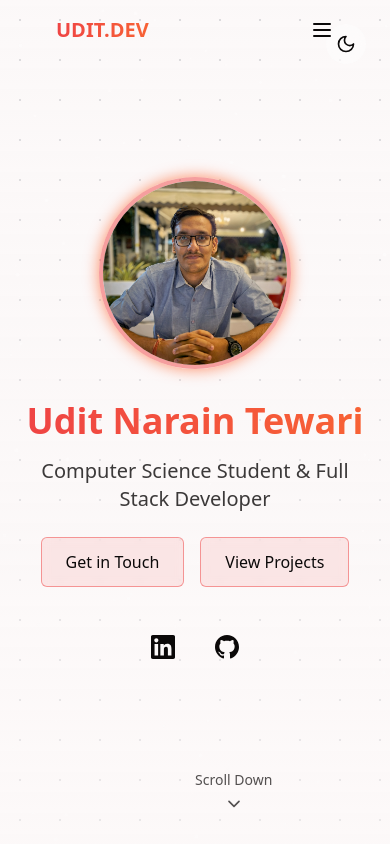
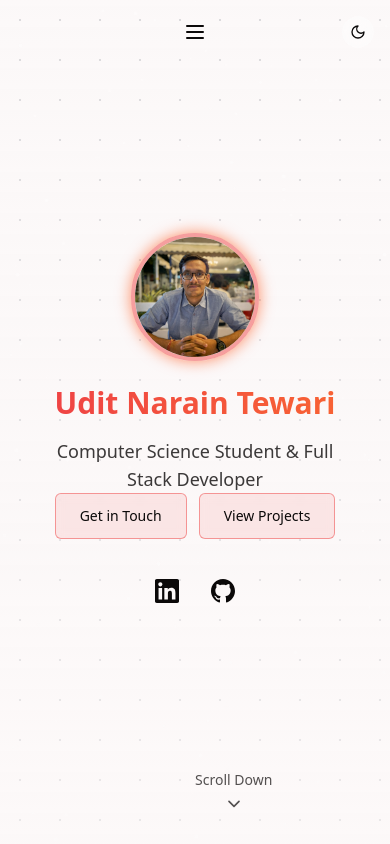
Before and after one commit to udit2002-c/porfolio2, a React (Vite) app: page / in a window 390 px wide. Shown: the top 844 px of the page. Built offline with nearby package versions, Linux system fonts and the light colour scheme.

Commit message:
Optimised Mobile veiw

```diff
--- a/src/components/Hero.tsx
+++ b/src/components/Hero.tsx
@@ -4,7 +4,7 @@ import { SpaceBackground } from "./SpaceBackground";
 
 export const Hero = () => {
   return (
-    <section id="hero" className="min-h-screen flex flex-col justify-center relative overflow-hidden">
+    <section id="hero" className="min-h-screen flex flex-col justify-center relative overflow-hidden px-4">
       {/* Space background */}
       <SpaceBackground />
 
@@ -51,7 +51,7 @@ export const Hero = () => {
         }}
       />
 
-      <div className="container mx-auto px-4 py-10">
+      <div className="container mx-auto">
         <motion.div
           className="text-center"
           initial={{ opacity: 0, y: 20 }}
@@ -59,40 +59,41 @@ export const Hero = () => {
           transition={{ duration: 0.8 }}
         >
           <motion.div
-            className="w-48 h-48 mx-auto mb-8 rounded-full overflow-hidden border-4 border-primary/50 shadow-[0_0_15px_var(--glow-color)]"
+            className="w-32 h-32 md:w-48 md:h-48 mx-auto mb-6 md:mb-8 rounded-full overflow-hidden
+                       border-4 border-primary/50 shadow-[0_0_15px_var(--glow-color)]"
             initial={{ scale: 0.8, opacity: 0 }}
             animate={{ scale: 1, opacity: 1 }}
             transition={{ duration: 0.5 }}
           >
             <img
-              src="/images/1.png"
-              alt="Udit Narain Tewari"
+              src="public/images/1.png"
+              alt="Profile"
               className="w-full h-full object-cover"
             />
           </motion.div>
 
-          <h1 className="text-4xl md:text-6xl lg:text-7xl font-bold mb-4">
+          <h1 className="text-3xl md:text-4xl lg:text-6xl xl:text-7xl font-bold mb-4">
             <span className="text-gradient">Udit Narain Tewari</span>
           </h1>
 
-          <div className="h-12 md:h-16 mb-8">
-            <h2 className="text-xl md:text-2xl lg:text-3xl text-foreground/80">
+          <div className="h-8 md:h-12 lg:h-16 mb-6 md:mb-8">
+            <h2 className="text-lg md:text-xl lg:text-2xl xl:text-3xl text-foreground/80">
               Computer Science Student & Full Stack Developer
             </h2>
           </div>
 
           <motion.div
-            className="flex flex-wrap justify-center gap-4 my-8"
+            className="flex flex-wrap justify-center gap-3 md:gap-4 my-6 md:my-8"
             initial={{ opacity: 0 }}
             animate={{ opacity: 1 }}
             transition={{ delay: 0.5, duration: 0.8 }}
           >
-            <a href="#contact" className="futuristic-button">Get in Touch</a>
-            <a href="#projects" className="futuristic-button">View Projects</a>
+            <a href="#contact" className="futuristic-button text-sm md:text-base">Get in Touch</a>
+            <a href="#projects" className="futuristic-button text-sm md:text-base">View Projects</a>
           </motion.div>
 
           <motion.div
-            className="flex justify-center gap-6 mt-10"
+            className="flex justify-center gap-4 md:gap-6 mt-8 md:mt-10"
             initial={{ opacity: 0 }}
             animate={{ opacity: 1 }}
             transition={{ delay: 0.8, duration: 0.8 }}
--- a/src/components/Navbar.tsx
+++ b/src/components/Navbar.tsx
@@ -1,12 +1,16 @@
-
 import { useState, useEffect } from "react";
-import { motion } from "framer-motion";
+import { motion, AnimatePresence } from "framer-motion";
 import { Menu, X } from "lucide-react";
 
-const NavLink = ({ href, label }: { href: string; label: string }) => (
+const NavLink = ({ href, label, onClick }: { href: string; label: string; onClick?: () => void }) => (
   <motion.a
     href={href}
-  className="relative px-3 py-2 text-foreground hover:text-primary transition-colors duration-300 before:absolute before:bottom-0 before:left-0 before:w-full before:h-0.5 before:bg-primary before:transform before:scale-x-0 before:origin-right before:transition-transform hover:before:scale-x-100 hover:before:origin-left mx-auto text-center"
+    onClick={onClick}
+    className="relative px-3 py-2 text-foreground hover:text-primary transition-colors duration-300
+               before:absolute before:bottom-0 before:left-0 before:w-full before:h-0.5
+               before:bg-primary before:transform before:scale-x-0 before:origin-right
+               before:transition-transform hover:before:scale-x-100 hover:before:origin-left
+               mx-auto text-center text-sm md:text-base"
     initial={{ opacity: 0, y: -10 }}
     animate={{ opacity: 1, y: 0 }}
     whileHover={{ scale: 1.05 }}
@@ -28,26 +32,18 @@ export const Navbar = () => {
     return () => window.removeEventListener("scroll", handleScroll);
   }, []);
 
+  const closeMenu = () => setMobileMenuOpen(false);
+
   return (
     <motion.header
-      className={`fixed top-0 left-0 right-0 z-50 px-6 py-4 transition-all duration-300 ${
+      className={`fixed top-0 left-0 right-0 z-40 px-4 md:px-6 py-3 md:py-4 transition-all duration-300 ${
         scrolled ? "bg-card/40 backdrop-blur-lg shadow-md" : "bg-transparent"
       }`}
       initial={{ y: -100 }}
       animate={{ y: 0 }}
       transition={{ duration: 0.5 }}
     >
-     <div className="container mx-auto flex justify-between items-center">
-        <motion.a
-          href="#hero"
-          className="text-xl font-bold text-gradient"
-          whileHover={{ scale: 1.05 }}
-        >
-          UDIT.DEV
-        </motion.a>
-
-
-        {/* Desktop Navigation */}
+      <div className="container mx-auto flex justify-center items-center">
         <nav className="hidden md:flex space-x-1">
           <NavLink href="#about" label="About" />
           <NavLink href="#experience" label="Experience" />
@@ -57,9 +53,8 @@ export const Navbar = () => {
           <NavLink href="#contact" label="Contact" />
         </nav>
 
-        {/* Mobile Menu Button */}
         <button
-          className="md:hidden text-foreground hover:text-primary transition-colors"
+          className="md:hidden text-foreground hover:text-primary transition-colors p-2"
           onClick={() => setMobileMenuOpen(!mobileMenuOpen)}
           aria-label="Toggle menu"
         >
@@ -67,22 +62,25 @@ export const Navbar = () => {
         </button>
       </div>
 
-      {/* Mobile Navigation */}
+      <AnimatePresence>
         {mobileMenuOpen && (
           <motion.div
-          className="fixed inset-0 z-40 bg-background/95 backdrop-blur-md flex flex-col items-center justify-center space-y-8 pt-20"
-          initial={{ opacity: 0 }}
-          animate={{ opacity: 1 }}
-          exit={{ opacity: 0 }}
+            className="fixed inset-0 z-30 bg-background/95 backdrop-blur-md flex flex-col items-center
+                       justify-center space-y-6 pt-20"
+            initial={{ opacity: 0, y: -10 }}
+            animate={{ opacity: 1, y: 0 }}
+            exit={{ opacity: 0, y: -10 }}
+            transition={{ duration: 0.3 }}
           >
-          <NavLink href="#about" label="About" />
-          <NavLink href="#experience" label="Experience" />
-          <NavLink href="#projects" label="Projects" />
-          <NavLink href="#skills" label="Skills" />
-          <NavLink href="#achievements" label="Achievements" />
-          <NavLink href="#contact" label="Contact" />
+            <NavLink href="#about" label="About" onClick={closeMenu} />
+            <NavLink href="#experience" label="Experience" onClick={closeMenu} />
+            <NavLink href="#projects" label="Projects" onClick={closeMenu} />
+            <NavLink href="#skills" label="Skills" onClick={closeMenu} />
+            <NavLink href="#achievements" label="Achievements" onClick={closeMenu} />
+            <NavLink href="#contact" label="Contact" onClick={closeMenu} />
           </motion.div>
         )}
+      </AnimatePresence>
     </motion.header>
   );
 };
--- a/src/components/ThemeToggle.tsx
+++ b/src/components/ThemeToggle.tsx
@@ -1,4 +1,3 @@
-
 import { Moon, Sun } from "lucide-react";
 import { useEffect, useState } from "react";
 
@@ -33,15 +32,15 @@ export const ThemeToggle = () => {
   return (
     <button
       onClick={toggleTheme}
-      className="fixed top-6 right-6 z-50 w-10 h-10 rounded-full flex items-center justify-center
-                 bg-card/40 backdrop-blur-md hover-glow text-foreground
-                 transition-all duration-300 ease-in-out"
+      className="fixed top-4 right-4 md:top-6 md:right-6 z-50 w-8 h-8 md:w-10 md:h-10 rounded-full
+                 flex items-center justify-center bg-card/40 backdrop-blur-md hover-glow
+                 text-foreground transition-all duration-300 ease-in-out"
       aria-label="Toggle theme"
     >
       {darkMode ? (
-        <Sun className="h-5 w-5 animate-fade-in" />
+        <Sun className="h-4 w-4 md:h-5 md:w-5 animate-fade-in" />
       ) : (
-        <Moon className="h-5 w-5 animate-fade-in" />
+        <Moon className="h-4 w-4 md:h-5 md:w-5 animate-fade-in" />
       )}
     </button>
   );
```
Lines whose indentation alone changed are shown as unchanged.
